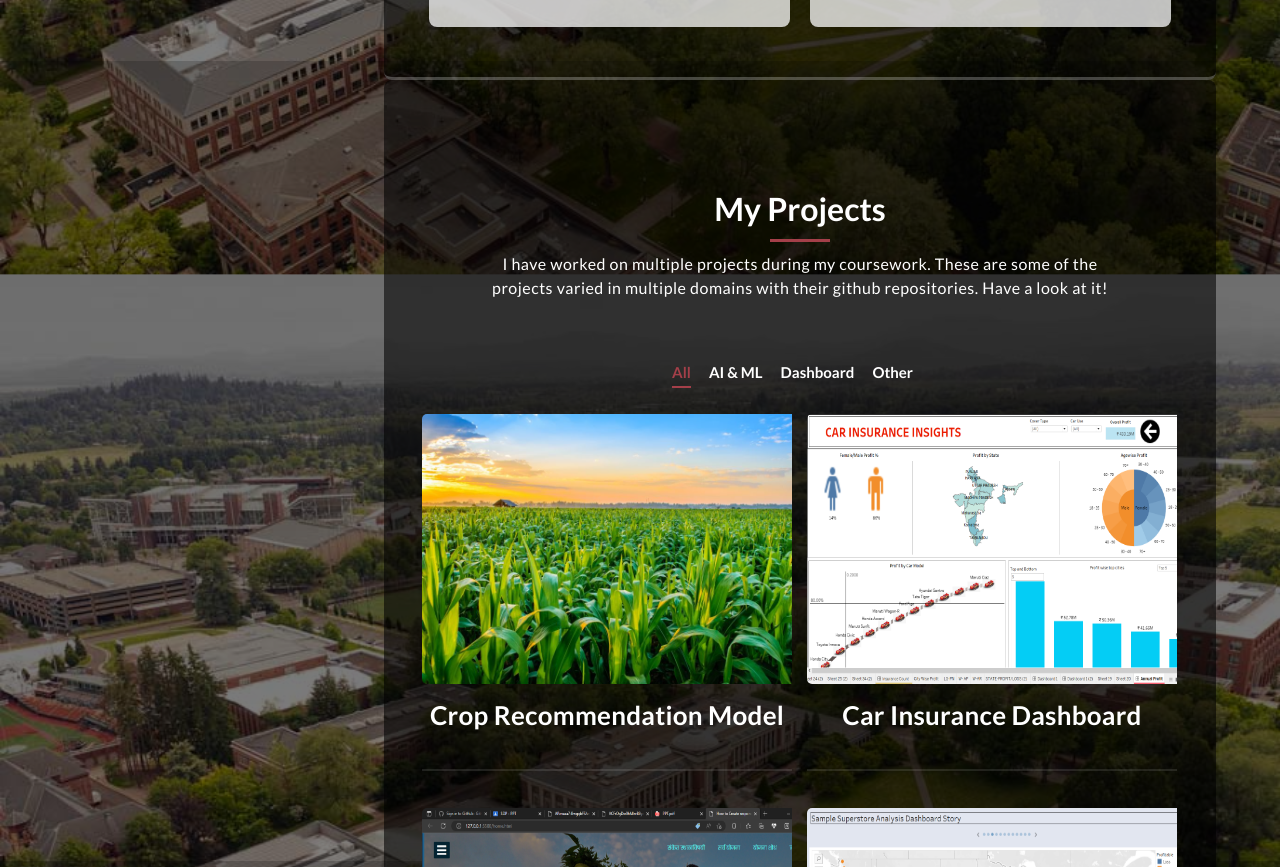
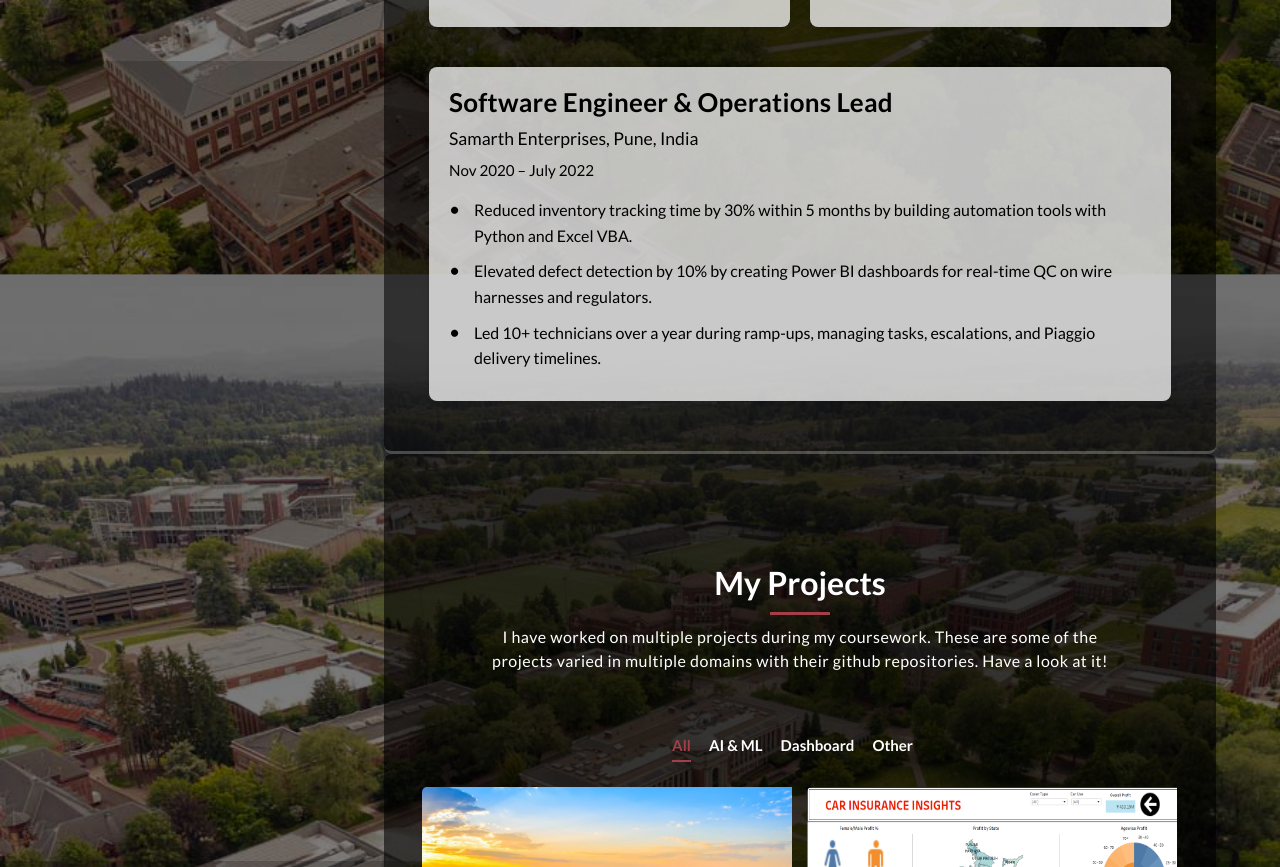
Before and after one commit to shubhu163/Shubhankar-Joshi, a plain HTML site: page index.html in a window 1280 px wide. Shown: the part 3139-4006 px from the top of the page. Drawn offline with Linux system fonts and the light colour scheme.

Commit message:
edited website content

```diff
--- a/index.html
+++ b/index.html
@@ -343,7 +343,16 @@ https://templatemo.com/tm-531-reflux
                         <li>Led a cross-functional team in the design and deployment of an interactive dashboard, enhancing the client’s decision-making process.</li>
                       </ul>
                 </div>
-            </div>
+		<div class="experience-item">
+    <h4>Software Engineer & Operations Lead</h4>
+    <h6>Samarth Enterprises, Pune, India</h6>
+    <span>Nov 2020 – July 2022</span>
+    <ul class="experience-list">
+        <li>Reduced inventory tracking time by 30% within 5 months by building automation tools with Python and Excel VBA.</li>
+        <li>Elevated defect detection by 10% by creating Power BI dashboards for real-time QC on wire harnesses and regulators.</li>
+        <li>Led 10+ technicians over a year during ramp-ups, managing tasks, escalations, and Piaggio delivery timelines.</li>
+    </ul>
+</div>            </div>
         </div>
     </section>
 
```
Also changed, not shown: 1 other file.
